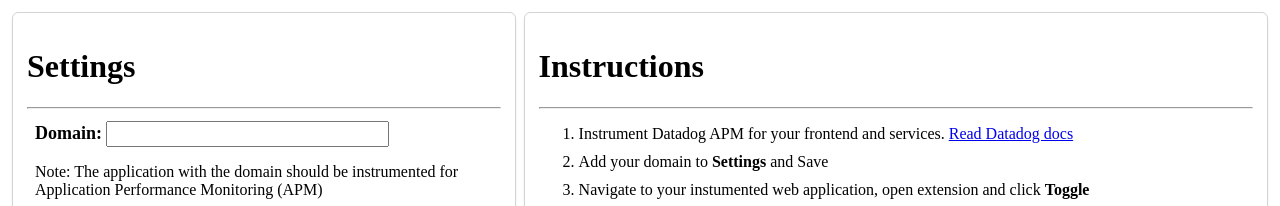
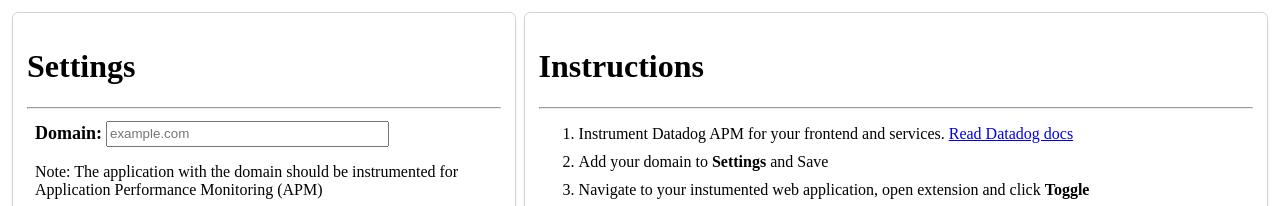
Before and after one commit to vigneshrajsb/datadog-tracer, a browser extension: page options/options.html in a window 1280 px wide. Shown: the top 206 px of the page. Drawn offline with Linux system fonts and the light colour scheme.

Commit message:
add placeholder for domain text input

```diff
--- a/options/options.html
+++ b/options/options.html
@@ -25,6 +25,7 @@
               type="text"
               id="domain"
               style="width: 60%; height: 20px"
+              placeholder="example.com"
               required
             />
             <p>
```
